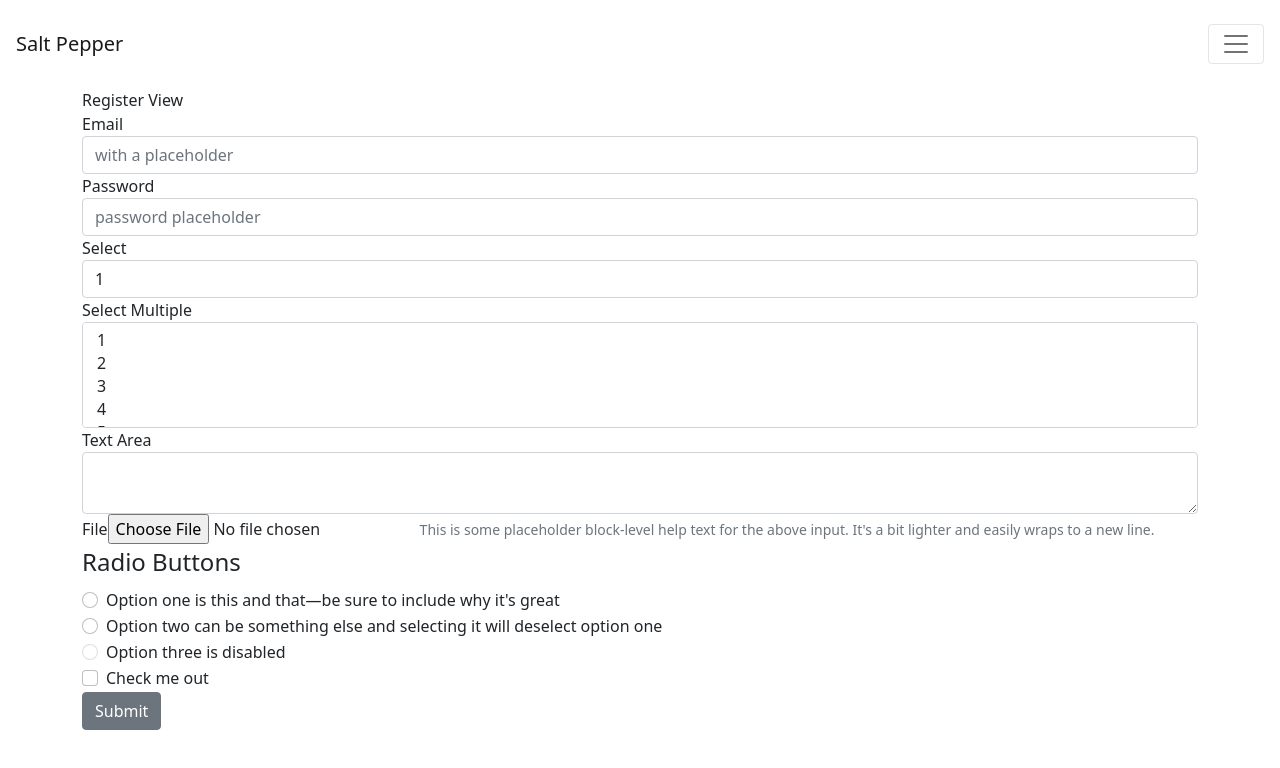
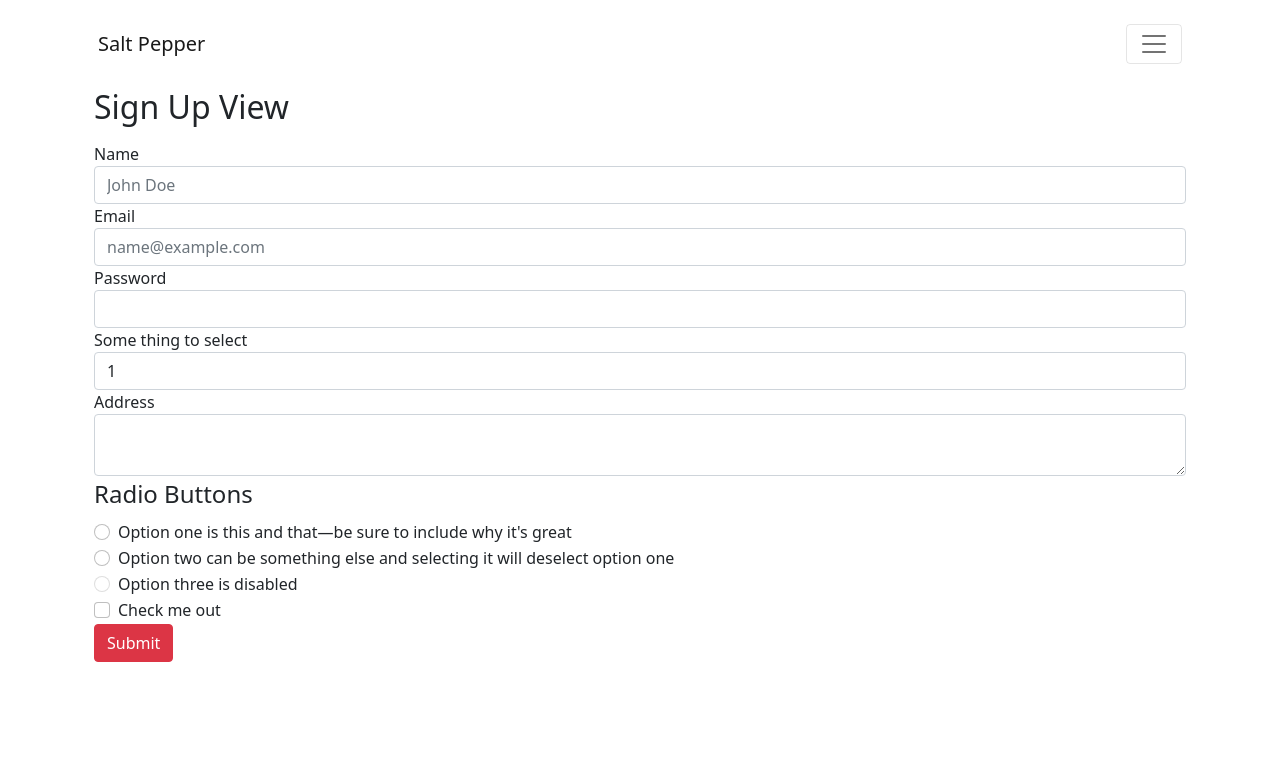
Before and after one commit to ngvhoang96/saltpepper_reservation, a React (Create React App) app in the folder client/: page /register in a window 1280 px wide. Shown: the top 768 px of the page. Built offline with nearby package versions, Linux system fonts and the light colour scheme.

Commit message:
Code Refactor for ReservationView and ReservationAPI

```diff
--- a/client/src/App.js
+++ b/client/src/App.js
@@ -1,25 +1,26 @@
 import "./App.css";
 import React from "react";
+import { Container } from "reactstrap";
 import { Switch, Route, BrowserRouter } from "react-router-dom";
-import ReservationView from "./components/reservationView";
-import AccountView from "./components/accountView";
-import HomeView from "./components/homeView";
-import NavigationBar from "./components/navigationBar";
-import RegisterView from "./components/registerView";
+import AccountView from "./components/AccountView";
+import HomeView from "./components/HomeView";
+import NavigationBar from "./components/NavigationBar";
+import SignUpView from "./components/SignUpView";
+import ReservationView from "./components/ReservationView";
 
 function App() {
 	return (
-		<div>
+		<Container className="themed-container">
 			<NavigationBar />
 			<BrowserRouter>
 				<Switch>
 					<Route path="/reservation" component={ReservationView} />
 					<Route path="/account" component={AccountView} />
-					<Route path="/register" component={RegisterView} />
+					<Route path="/register" component={SignUpView} />
 					<Route path="/" component={HomeView} />
 				</Switch>
 			</BrowserRouter>
-		</div>
+		</Container>
 	);
 }
 
--- a/client/src/components/ReservationList.jsx
+++ b/client/src/components/ReservationList.jsx
@@ -9,7 +9,10 @@ export default function ReservationList(props) {
 			{reservation.map((r) => {
 				return (
 					<Alert key={r._id} color="secondary">
-						Table {r.tableNumber}{" "}
+						Table {r.tableNumber}
+						{" ("}
+						{r.capacity}
+						{" people)  "}
 						<Button
 							color={r.isReserved ? "secondary" : "danger"}
 							disabled={r.isReserved}
--- /dev/null
+++ b/client/src/components/SignUpView.jsx
@@ -0,0 +1,83 @@
+import { Component } from "react";
+import { Button, Form, FormGroup, Label, Input, Container } from "reactstrap";
+
+class SignUpView extends Component {
+	render() {
+		return (
+			<Container className="themed-container">
+				<h2 className=" mb-3">Sign Up View</h2>
+				<Form>
+					<FormGroup>
+						<Label for="customerName">Name</Label>
+						<Input
+							type="text"
+							name="name"
+							id="customerName"
+							placeholder="John Doe"
+						/>
+					</FormGroup>
+
+					<FormGroup>
+						<Label for="customerEmail">Email</Label>
+						<Input
+							type="email"
+							name="email"
+							id="customerEmail"
+							placeholder="name@example.com"
+						/>
+					</FormGroup>
+
+					<FormGroup>
+						<Label for="customerPassword">Password</Label>
+						<Input type="password" name="password" id="customerPassword" />
+					</FormGroup>
+
+					<FormGroup>
+						<Label for="exampleSelect">Some thing to select</Label>
+						<Input type="select" name="select" id="exampleSelect">
+							<option>1</option>
+							<option>2</option>
+							<option>3</option>
+							<option>4</option>
+							<option>5</option>
+						</Input>
+					</FormGroup>
+
+					<FormGroup>
+						<Label for="exampleText">Address</Label>
+						<Input type="textarea" name="address" id="customerAddress" />
+					</FormGroup>
+
+					<FormGroup tag="fieldset">
+						<legend>Radio Buttons</legend>
+						<FormGroup check>
+							<Label check>
+								<Input type="radio" name="radio1" /> Option one is this and
+								that—be sure to include why it's great
+							</Label>
+						</FormGroup>
+						<FormGroup check>
+							<Label check>
+								<Input type="radio" name="radio1" /> Option two can be something
+								else and selecting it will deselect option one
+							</Label>
+						</FormGroup>
+						<FormGroup check disabled>
+							<Label check>
+								<Input type="radio" name="radio1" disabled /> Option three is
+								disabled
+							</Label>
+						</FormGroup>
+					</FormGroup>
+					<FormGroup check>
+						<Label check>
+							<Input type="checkbox" /> Check me out
+						</Label>
+					</FormGroup>
+					<Button color="danger">Submit</Button>
+				</Form>
+			</Container>
+		);
+	}
+}
+export default SignUpView;
--- a/client/src/components/accountView.jsx
+++ b/client/src/components/accountView.jsx
@@ -2,7 +2,11 @@ import { Component } from "react";
 
 class AccountView extends Component {
 	render() {
-		return <div>Customer Account View</div>;
+		return (
+			<div>
+				<h2 className=" mb-3">Customer Account View</h2>
+			</div>
+		);
 	}
 }
 export default AccountView;
--- a/client/src/components/registerView.jsx
+++ /dev/null
@@ -1,105 +0,0 @@
-import { Component } from "react";
-import {
-	Button,
-	Form,
-	FormGroup,
-	FormText,
-	Label,
-	Input,
-	Container,
-} from "reactstrap";
-
-class RegisterView extends Component {
-	render() {
-		return (
-			<Container className="themed-container">
-				Register View
-				<Form>
-					<FormGroup>
-						<Label for="exampleEmail">Email</Label>
-						<Input
-							type="email"
-							name="email"
-							id="exampleEmail"
-							placeholder="with a placeholder"
-						/>
-					</FormGroup>
-					<FormGroup>
-						<Label for="examplePassword">Password</Label>
-						<Input
-							type="password"
-							name="password"
-							id="examplePassword"
-							placeholder="password placeholder"
-						/>
-					</FormGroup>
-					<FormGroup>
-						<Label for="exampleSelect">Select</Label>
-						<Input type="select" name="select" id="exampleSelect">
-							<option>1</option>
-							<option>2</option>
-							<option>3</option>
-							<option>4</option>
-							<option>5</option>
-						</Input>
-					</FormGroup>
-					<FormGroup>
-						<Label for="exampleSelectMulti">Select Multiple</Label>
-						<Input
-							type="select"
-							name="selectMulti"
-							id="exampleSelectMulti"
-							multiple
-						>
-							<option>1</option>
-							<option>2</option>
-							<option>3</option>
-							<option>4</option>
-							<option>5</option>
-						</Input>
-					</FormGroup>
-					<FormGroup>
-						<Label for="exampleText">Text Area</Label>
-						<Input type="textarea" name="text" id="exampleText" />
-					</FormGroup>
-					<FormGroup>
-						<Label for="exampleFile">File</Label>
-						<Input type="file" name="file" id="exampleFile" />
-						<FormText color="muted">
-							This is some placeholder block-level help text for the above
-							input. It's a bit lighter and easily wraps to a new line.
-						</FormText>
-					</FormGroup>
-					<FormGroup tag="fieldset">
-						<legend>Radio Buttons</legend>
-						<FormGroup check>
-							<Label check>
-								<Input type="radio" name="radio1" /> Option one is this and
-								that—be sure to include why it's great
-							</Label>
-						</FormGroup>
-						<FormGroup check>
-							<Label check>
-								<Input type="radio" name="radio1" /> Option two can be something
-								else and selecting it will deselect option one
-							</Label>
-						</FormGroup>
-						<FormGroup check disabled>
-							<Label check>
-								<Input type="radio" name="radio1" disabled /> Option three is
-								disabled
-							</Label>
-						</FormGroup>
-					</FormGroup>
-					<FormGroup check>
-						<Label check>
-							<Input type="checkbox" /> Check me out
-						</Label>
-					</FormGroup>
-					<Button>Submit</Button>
-				</Form>
-			</Container>
-		);
-	}
-}
-export default RegisterView;
--- a/client/src/components/reservationView.jsx
+++ b/client/src/components/reservationView.jsx
@@ -1,5 +1,4 @@
 import { Component } from "react";
-import { Container } from "reactstrap";
 import axios from "axios";
 import Calendar from "react-calendar";
 
@@ -8,27 +7,22 @@ import ReservationList from "./ReservationList";
 class ReservationView extends Component {
 	constructor(props) {
 		super(props);
-		const date = new Date();
 		this.state = {
-			activeDate: date
-				.toLocaleDateString("ko-KR")
-				.replaceAll(".", "")
-				.replaceAll(" ", "-"),
-			date: ["2021-10-29", "2021-10-30", "2021-10-31", "2021-11-01"],
 			reservations: [],
 		};
 		this.updateReservationByDate = this.updateReservationByDate.bind(this);
-		this.handleDateChange = this.handleDateChange.bind(this);
 	}
 
 	async componentDidMount() {
-		await this.updateReservationByDate(this.state.activeDate);
+		await this.updateReservationByDate(Date());
 	}
 
 	async updateReservationByDate(date) {
 		try {
+			// console.log(date.toLocaleDateString("en-US").replaceAll("/", "-"));
 			const { data: reservations } = await axios.get(
-				"/api/reservation/?date=" + date
+				"/api/reservation/?date=" +
+					new Date(date).toLocaleDateString("en-US").replaceAll("/", "-")
 			);
 			this.setState({ reservations });
 		} catch (error) {
@@ -36,31 +30,20 @@ class ReservationView extends Component {
 		}
 	}
 
-	handleDateChange(date) {
-		this.updateReservationByDate(this.formatDate(date));
-	}
-
-	formatDate(date) {
-		return date
-			.toLocaleDateString("ko-KR")
-			.replaceAll(".", "")
-			.replaceAll(" ", "-");
-	}
-
 	render() {
 		const reservations = this.state.reservations;
 
 		return (
-			<Container className="themed-container">
-				<h1 className="display-3 mb-3">Reservation View</h1>
+			<div>
+				<h2 className=" mb-3">Make A Reservation</h2>
 				<Calendar
 					onChange={(value) => {
-						this.handleDateChange(value);
+						this.updateReservationByDate(value);
 					}}
 				/>
 				<div className="m-5"></div>
 				<ReservationList reservation={reservations} />
-			</Container>
+			</div>
 		);
 	}
 }
--- a/client/src/index.js
+++ b/client/src/index.js
@@ -4,12 +4,7 @@ import App from "./App";
 import "bootstrap/dist/css/bootstrap.min.css";
 import reportWebVitals from "./reportWebVitals";
 
-ReactDOM.render(
-	<React.StrictMode>
-		<App />
-	</React.StrictMode>,
-	document.getElementById("root")
-);
+ReactDOM.render(<App />, document.getElementById("root"));
 
 // If you want to start measuring performance in your app, pass a function
 // to log results (for example: reportWebVitals(console.log))
```
Also changed, not shown: client/src/components/appFooter.jsx (deleted, +0 -8 lines), 2 other files (tests, documents, lock files or other folders).
